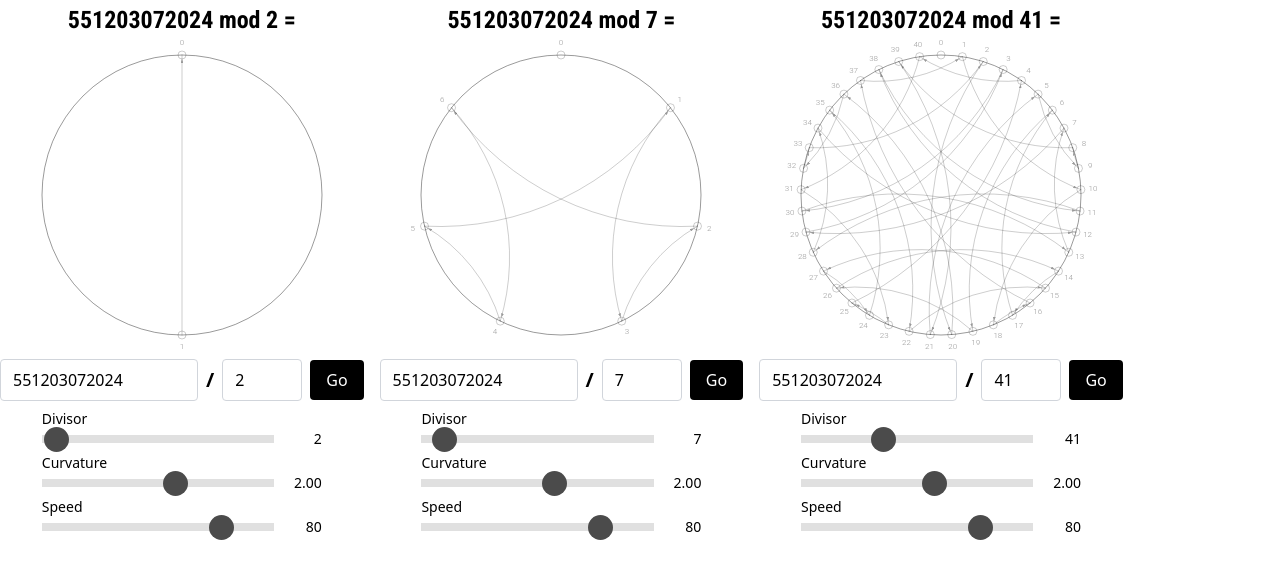
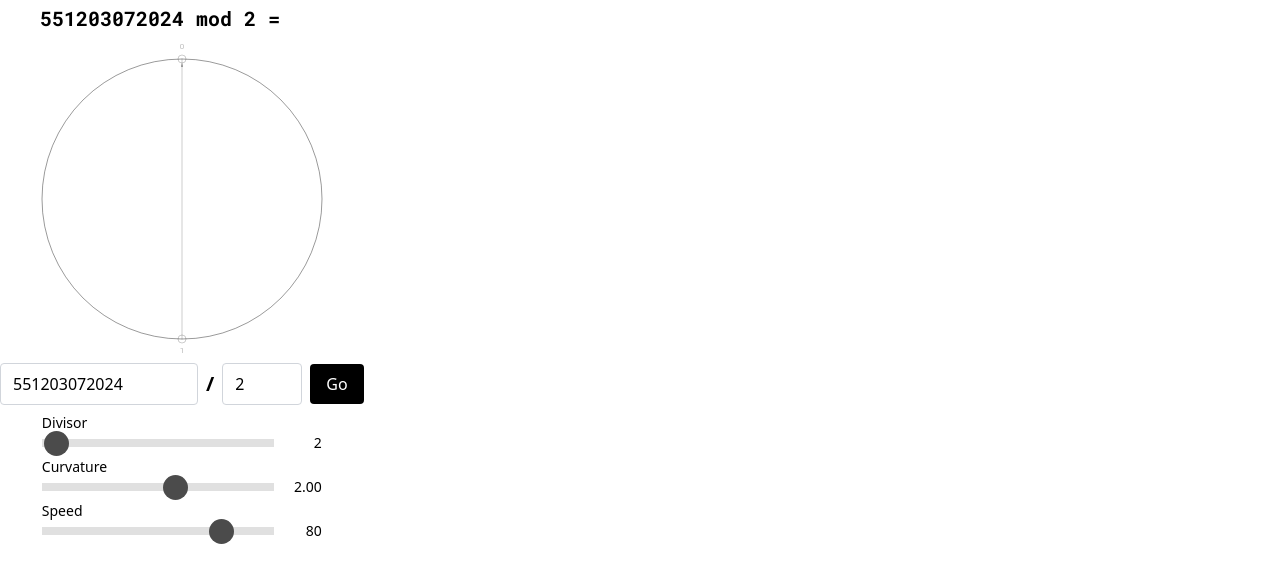
Before and after one commit to alexandre-eisenmann/diophantus, a React (Create React App) app: page / in a window 1280 px wide. Shown: the top 582 px of the page. Built offline with nearby package versions, Linux system fonts and the light colour scheme.

Commit message:
add dividend feedback

```diff
--- a/public/index.html
+++ b/public/index.html
@@ -10,6 +10,7 @@
     <link rel="preconnect" href="https://fonts.googleapis.com">
     <link rel="preconnect" href="https://fonts.gstatic.com" crossorigin>
     <link href="https://fonts.googleapis.com/css2?family=Roboto+Condensed:ital,wght@0,100..900;1,100..900&display=swap" rel="stylesheet">
+    <link href="https://fonts.googleapis.com/css2?family=Roboto+Mono:ital,wght@0,100..700;1,100..700&display=swap" rel="stylesheet">
 
     <!-- <link rel="icon" href="%PUBLIC_URL%/favicon.ico" /> -->
     <meta name="viewport" content="width=device-width, initial-scale=1" />
--- a/src/App.js
+++ b/src/App.js
@@ -5,8 +5,8 @@ function App() {
   return (
     <div className="flex space-x-4">
       <DivisorGraph id="1"/>
-      <DivisorGraph id="2"/>
-      <DivisorGraph id="3"/>
+      {/* <DivisorGraph id="2"/>
+      <DivisorGraph id="3"/> */}
     </div>
   );
 }
--- a/src/DivisorGraph.js
+++ b/src/DivisorGraph.js
@@ -26,13 +26,13 @@ const DivisorGraph = ({id}) => {
   const [tick, setTick] = useState(200)
   const [speed, setSpeed] = useState(80)
   const cursorRef = useRef(null); // Using useRef for cursor position
-  // const radius = 160;
   const radius = 140;
   const dotRadius = 4;
 
   useEffect(() => {
-    updateCursor()
-  }, [paths, divisor, dividend]);
+    updateDisplay()
+    clearDividendUpTo(dividend.toString().length+1)
+  }, [paths, divisor, dividend, speed]);
 
 
 
@@ -59,6 +59,7 @@ const DivisorGraph = ({id}) => {
 
 
   const startAnimation = () => {
+
     const newPaths = [];
     let start = 0;
     const numberString = dividend.toString();
@@ -73,7 +74,7 @@ const DivisorGraph = ({id}) => {
         let target = start;
         if (p !== null) {
           newPaths.push({
-            data: { type: "circle", source, target, ref: digit - j -1 },
+            data: { type: "circle", source, target, ref: digit - j -1, pos: i },
             path: p,
             duration: tick,
             begin: newPaths.reduce((acc, path) => acc + path.duration, 0)
@@ -89,7 +90,7 @@ const DivisorGraph = ({id}) => {
       let target = end;
       if (p !== null) {
         newPaths.push({
-          data: { type: "shortcut", source, target, ref: target },
+          data: { type: "shortcut", source, target, ref: target, pos: i },
           path: p,
           duration: tick,
           begin: newPaths.reduce((acc, path) => acc + path.duration, 0)
@@ -143,7 +144,7 @@ const DivisorGraph = ({id}) => {
               dominantBaseline="middle"
               fill="#999"
               fontSize={8}
-              fontFamily="Roboto, sans-serif"
+              fontFamily="Roboto, monospace"
               fontWeight="300"
             >
               {i}
@@ -221,28 +222,59 @@ const DivisorGraph = ({id}) => {
     return `M ${startX} ${startY} A ${gRadius} ${gRadius} 0 0 ${sweepFlag} ${endX} ${endY}`;
   };
 
-  const updateCursor = (x = -1000, y = -1000, value = "") => {
+
+  const updateDisplay = (x = -1000, y = -1000, value = "") => {
     if (cursorRef.current) {
       cursorRef.current.setAttribute("transform", `translate(${x}, ${y})`);
-
       [`cursor-text-${id}`, `mod-${id}`].forEach((id) => {
         const textElement = document.getElementById(id);
         if (textElement) {
           textElement.textContent = value.toString();
         }
-
       })
     }
   }
 
-  const handleMilestone = ({ type, source, target, ref, event }) => {
+  const clearDividendUpTo = (pos) => {
+    for (let i = 0; i <= pos; i++) {
+      const textElement = document.getElementById(`digit-${id}-${i}`);
+      if (textElement) {
+        textElement.style.color = "white";
+      }
+    }
+  };
+
+  const updateDividend = (ref = null, pos = null) => {
+    if (cursorRef.current) {
+      if (pos>=0 ) {
+        const textElement = document.getElementById(`digit-${id}-${pos}`);
+        if (textElement) {
+            textElement.textContent = ref;
+            textElement.style.color = "rgba(0,0,0,0.5)";
+        }
+      }
+    }
+  }
+
+  const handleMilestone = ({ type, source, target, ref, pos, event }) => {
+    if (event === "start") {
+      if (type === "circle") {
+        updateDividend(ref + 1 , pos)
+      } else {
+        updateDividend("*", pos)
+      }
+      clearDividendUpTo(parseInt(pos)-1)
+    }
     if (event === "end" ) {
-      //  console.log(`${type}: ${source} -> ${target} -> ${ref}`);
       const angle = (Math.PI / 2) - (target / divisor) * 2 * Math.PI;
       const x = (radius + 12) * Math.cos(angle);
       const y = -(radius + 12) * Math.sin(angle);
-      updateCursor(x, y, target)
+      updateDisplay(x, y, target)
+      if (pos === dividend.toString().length-1 && ref==0  ) {
+        clearDividendUpTo(parseInt(pos))
+      }
     }
+
   };
 
   const drawArcLine = (index, start, end, color = "blue") => {
@@ -265,8 +297,19 @@ const DivisorGraph = ({id}) => {
 
   return (
     <div className="mt-1 flex flex-col items-center ">
-      <div className = "font-roboto-condensed font-bold text-2xl">
-        <div>{dividend} mod {divisor} = <span id={`mod-${id}`}></span></div>
+      <div className="font-roboto-mono font-bold text-xl w-full">
+          <div className="ml-10 text-left">
+            {dividend} mod {divisor} = <span id={`mod-${id}`} className="inline-block w-16"></span>
+          </div>
+          <div className="mt-[-10px] mb-[-10px]">
+          <div className="ml-10 text-left">
+            {dividend.toString().split('').map((digit, index) => (
+              <span className="text-white" id={`digit-${id}-${index}`}  key={`digit-${id}-${index}`} >
+                {digit}
+              </span>
+            ))}
+          </div>
+          </div>
       </div>
 
       <svg className="mt-[-15px]"  width={radius * 2 + dotRadius * 2 + 60 } height={radius * 2 + dotRadius * 2 + 60}>
--- a/tailwind.config.js
+++ b/tailwind.config.js
@@ -6,7 +6,7 @@ module.exports = {
   theme: {
     extend: {
       fontFamily: {
-        'roboto-condensed': ['Roboto Condensed', 'sans-serif'],
+        'roboto-mono': ["Roboto Mono", "monospace"],
       },
       fontWeight: {
         'thin': 300,
```
